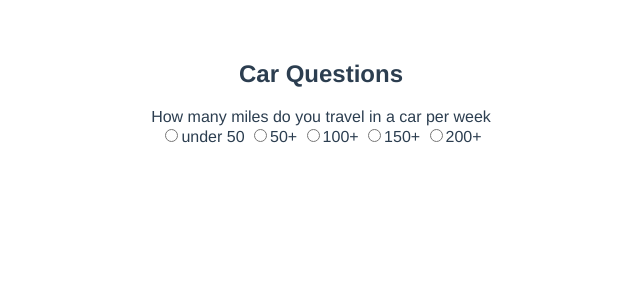
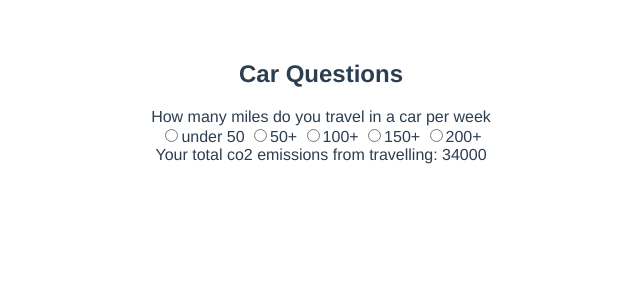
Before and after one commit to randomlyalex/co2_group_project, a Vue app in the folder client/: page / in a window 1280 px wide. Shown: the top 300 px of the page, without its empty margins (319-959 px from the left). Built offline with nearby package versions, Linux system fonts and the light colour scheme.

Commit message:
total displays on page

```diff
--- a/client/src/components/TransportForm.vue
+++ b/client/src/components/TransportForm.vue
@@ -10,6 +10,7 @@
             <input type="radio" name="miles" value="150" />150+
             <input type="radio" name="miles" value="200" />200+
         </form>
+        <span> Your total co2 emissions from travelling: {{transportTotal}} </span>
     </div>
 </template>
 
```
